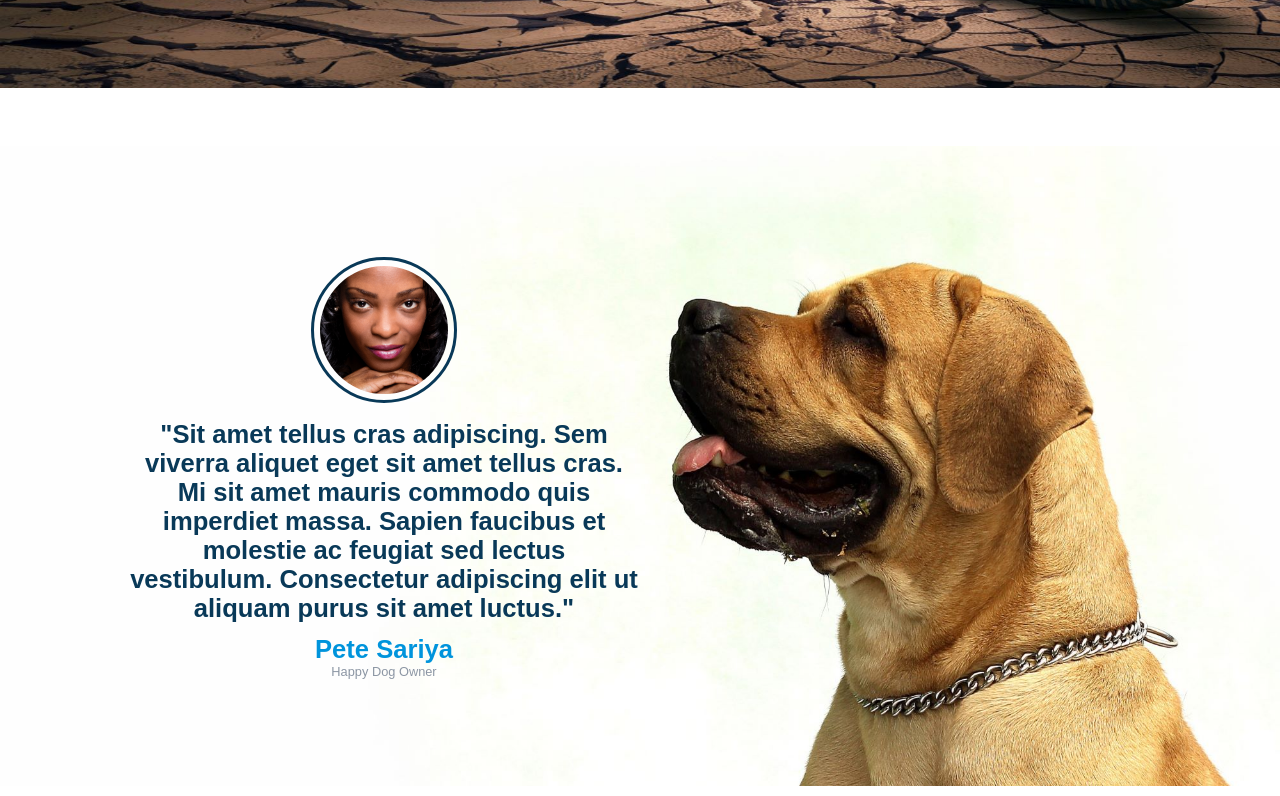
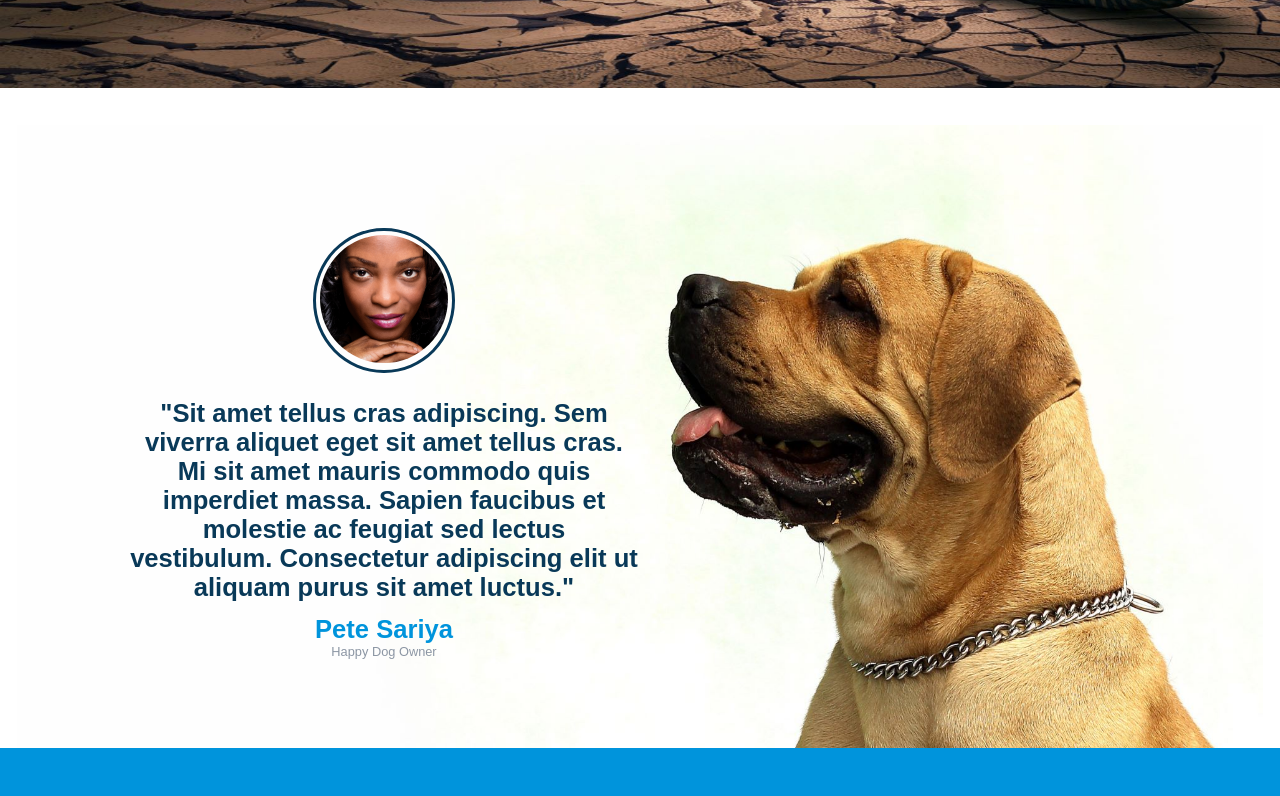
Before and after one commit to mErlin-sp/pet-care-website-template, a plain HTML site: page index.html in a window 1280 px wide. Shown: the part 2564-3360 px from the top of the page. Drawn offline with Linux system fonts and the light colour scheme.

Commit message:
Fix rounded outline bug

```diff
--- a/index.html
+++ b/index.html
@@ -129,7 +129,9 @@
         </div>
         <!--        OPINION-->
         <div id="opinion">
-            <img src="res/woman.jpg" alt="opinion woman"/>
+            <div id="customer-rounded">
+                <img src="res/woman.jpg" alt="woman"/>
+            </div>
             <p class="quote text-color-blue text-font text-2vw text-center text-bold">
                 "Sit amet tellus cras adipiscing. Sem viverra aliquet eget sit amet tellus cras. Mi sit amet mauris
                 commodo quis imperdiet massa. Sapien faucibus et molestie ac feugiat sed lectus vestibulum. Consectetur
--- a/style.css
+++ b/style.css
@@ -260,19 +260,24 @@ body {
     justify-content: center;
     align-items: center;
 
-    padding: 10vw 50vw 10vw 10vw;
+    padding: 7vw 50vw 7vw 10vw;
 }
 
-#opinion > img {
-    width: 10vw;
-    height: 10vw;
-
-    outline: 0.3vw solid #093958;
-    outline-offset: 0.5vw;
+#customer-rounded {
+    padding: 0.3vw;
+    border: 0.3vw solid #093958;
     border-radius: 50%;
     -moz-border-radius: 50%;
     -webkit-border-radius: 50%;
     margin: 1vw;
+}
+
+#customer-rounded img {
+    width: 10vw;
+    height: 10vw;
+    border-radius: 50%;
+    -moz-border-radius: 50%;
+    -webkit-border-radius: 50%;
 }
 
 .quote {
```
